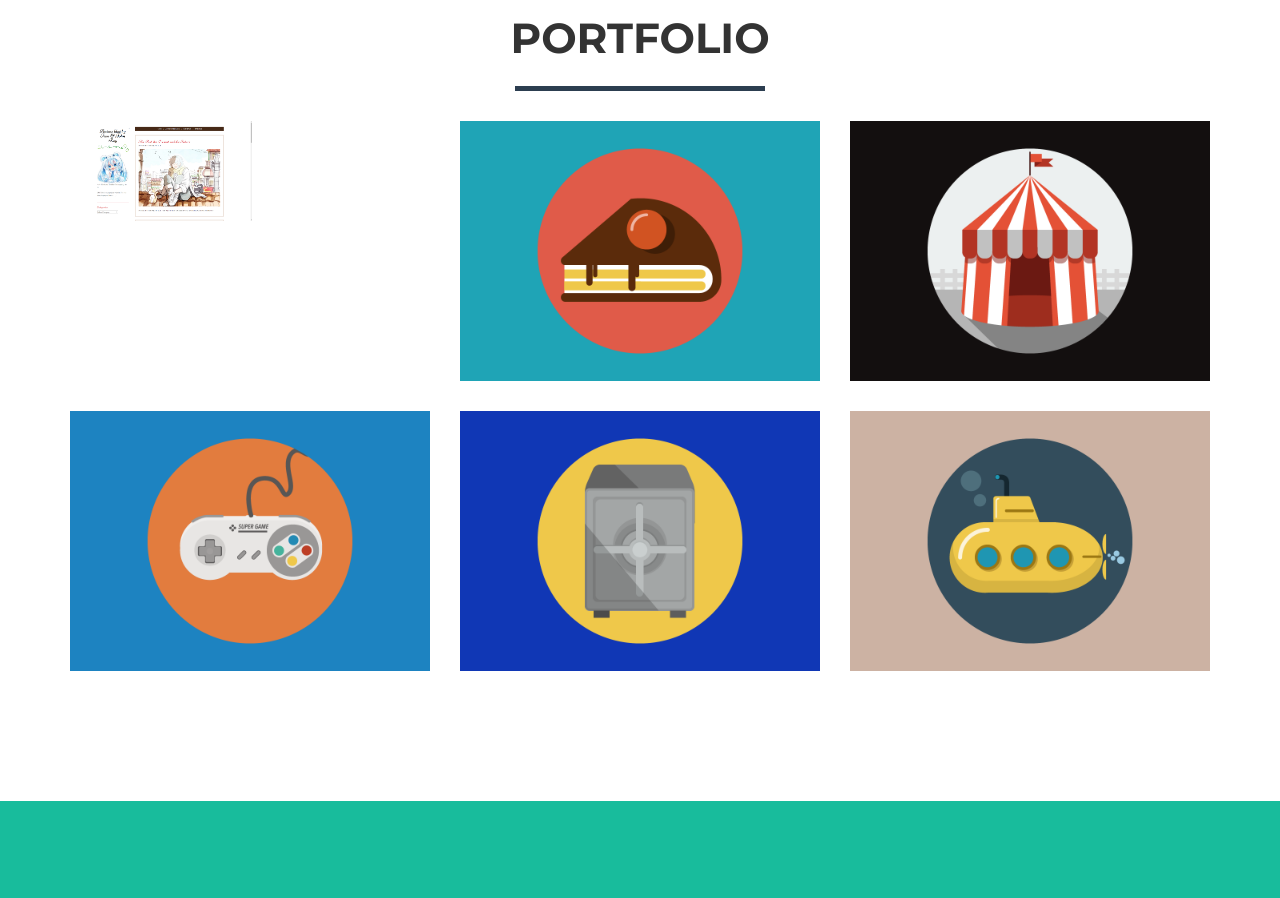
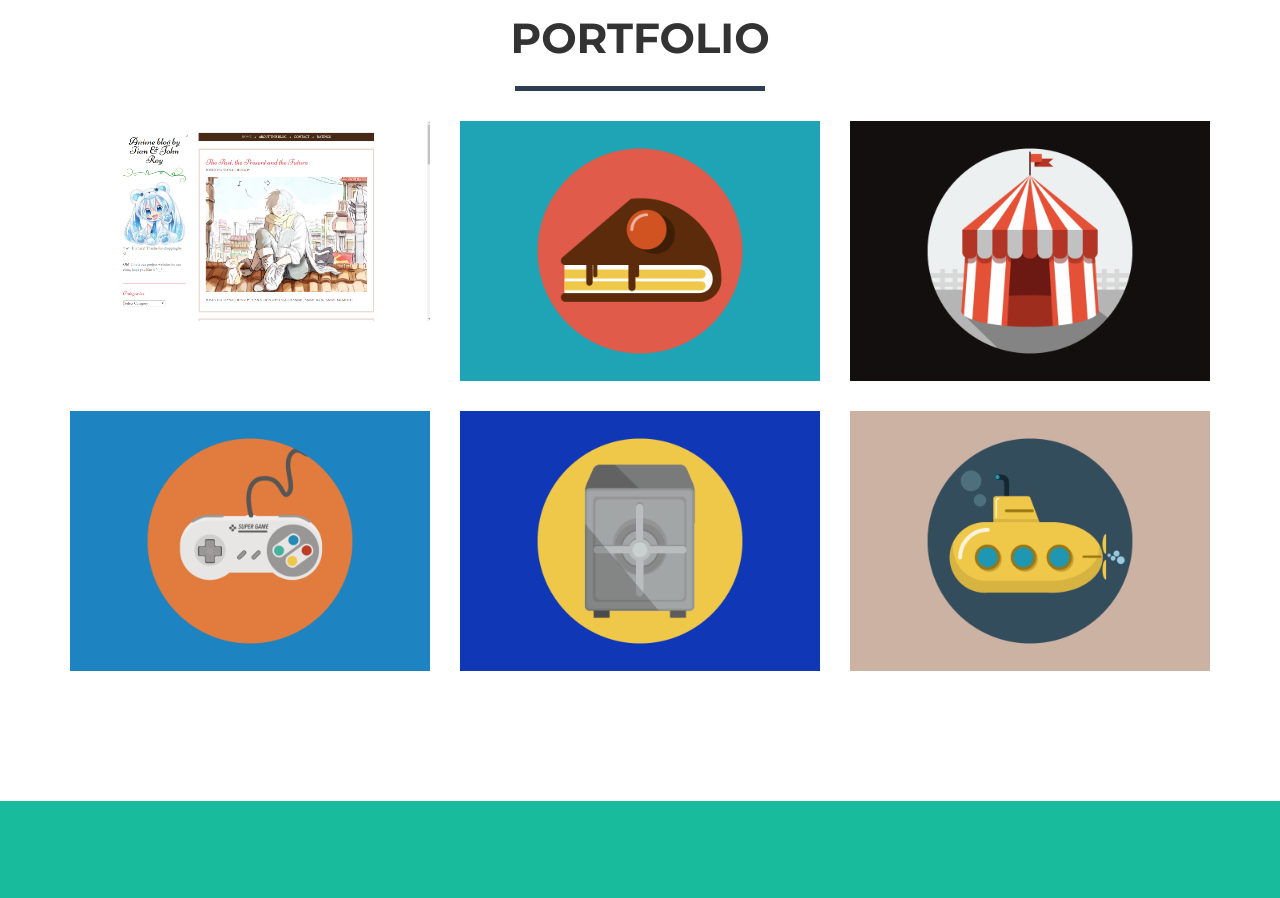
Before and after one commit to rejesus/rejesus.github.io, a website: page index.html in a window 1280 px wide. Shown: the part 820-1718 px from the top of the page. Drawn offline with nearby package versions, Linux system fonts and the light colour scheme; files whose address does not match are found by name.

Commit message:
Update index.html

```diff
--- a/index.html
+++ b/index.html
@@ -99,7 +99,7 @@
                                 <i class="fa fa-search-plus fa-3x"></i>
                             </div>
                         </div>
-                        <img src="website.PNG" style="height: 100px" "width:100px" class="img-responsive" alt="">
+                        <img src="website.PNG" style="height: 200px" "width:200px" class="img-responsive" alt="">
                     </a>
                 </div>
                 <div class="col-sm-4 portfolio-item">
```
